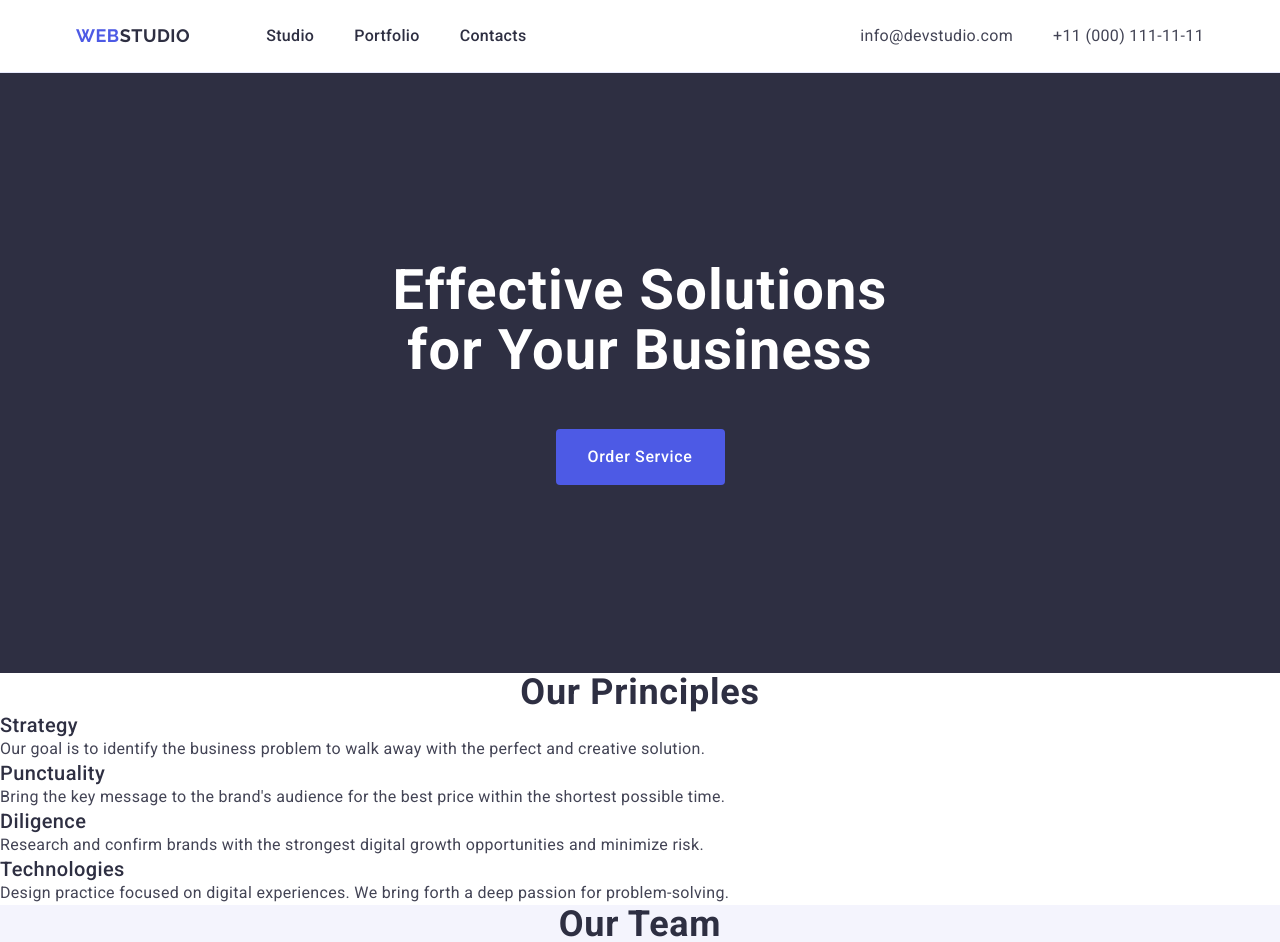
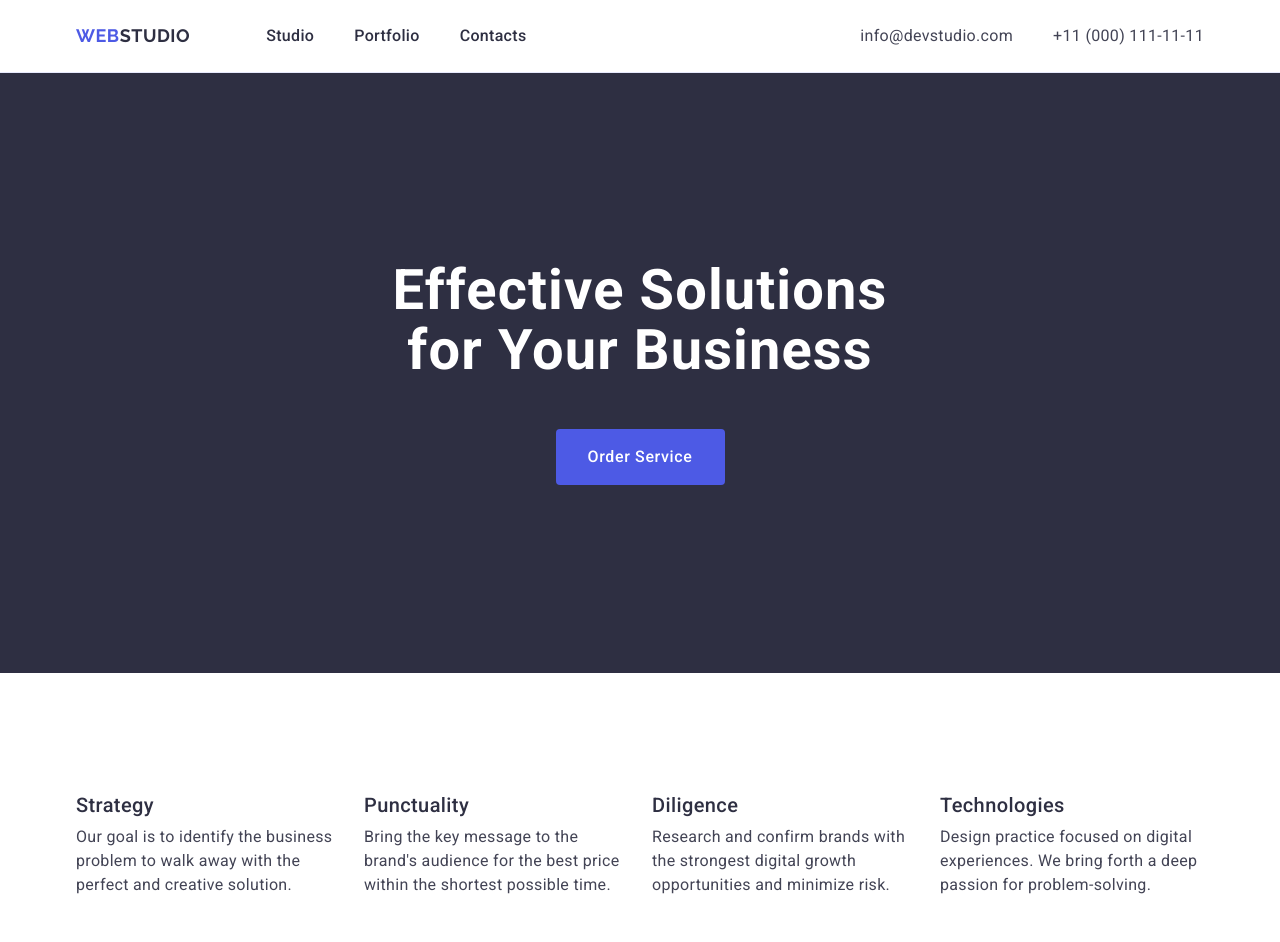
Before and after one commit to SofiaBlaha/goit-markup-hw-03, a plain HTML site: page index.html in a window 1280 px wide. Shown: the top 942 px of the page. Drawn offline with nearby package versions, Linux system fonts and the light colour scheme.

Commit message:
add all changes

```diff
--- a/css/styles.css
+++ b/css/styles.css
@@ -166,14 +166,31 @@ a {
     background-color: #f4f4fd;
 }
 
-.second-title {
-    font-weight: 700;
-    font-size: 36px;
-    line-height: 1.11;
-    letter-spacing: 0.02em;
-    text-align: center;
-    color: #2e2f42;
-    text-transform: capitalize
+.section-second {
+    padding: 120px 0;
+
+}
+
+.visually-hidden {
+  position: absolute;
+  width: 1px;
+  height: 1px;
+  margin: -1px;
+  border: 0;
+  padding: 0;
+  white-space: nowrap;
+  clip-path: inset(100%);
+  clip: rect(0 0 0 0);
+  overflow: hidden;
+}
+
+.principles-list {
+    display: flex;
+    gap: 24px;
+}
+
+.principles-link {
+    width: calc((100% - 72px) / 4);
 }
 
 .team-link {
@@ -181,6 +198,7 @@ a {
 }
 
 .third-title {
+    margin-bottom: 8px;
     font-weight: 500;
     font-size: 20px;
     line-height: 1.2;
--- a/index.html
+++ b/index.html
@@ -37,14 +37,16 @@
                         <button type="button" class="button">Order Service</button>
                     </div>
                 </section>
-                <section>
-                <h2 class="second-title">Our Principles</h2>
-                <ul>
-                        <li><h3 class="third-title">Strategy</h3> <p class="text-principles">Our goal is to identify the business problem to walk away with the perfect and creative solution. </p></li>
-                        <li><h3 class="third-title">Punctuality</h3> <p class="text-principles">Bring the key message to the brand's audience for the best price within the shortest possible time.</p></li>
-                        <li><h3 class="third-title">Diligence</h3> <p class="text-principles">Research and confirm brands with the strongest digital growth opportunities and minimize risk.</p></li>
-                        <li><h3 class="third-title">Technologies</h3> <p class="text-principles">Design practice focused on digital experiences. We bring forth a deep passion for problem-solving.</p></li>
-                </ul>
+                <section class="section-second">
+                <div class="container">
+                    <h2 class="visually-hidden">Our Principles</h2>
+                    <ul class="principles-list">
+                            <li class="principles-link"><h3 class="third-title">Strategy</h3> <p class="text-principles">Our goal is to identify the business problem to walk away with the perfect and creative solution. </p></li>
+                            <li class="principles-link"><h3 class="third-title">Punctuality</h3> <p class="text-principles">Bring the key message to the brand's audience for the best price within the shortest possible time.</p></li>
+                            <li class="principles-link"><h3 class="third-title">Diligence</h3> <p class="text-principles">Research and confirm brands with the strongest digital growth opportunities and minimize risk.</p></li>
+                            <li class="principles-link"><h3 class="third-title">Technologies</h3> <p class="text-principles">Design practice focused on digital experiences. We bring forth a deep passion for problem-solving.</p></li>
+                    </ul>
+                </div>
                 </section>
                 <section class="section-third">
                         <h2 class="second-title">Our Team</h2>
```
